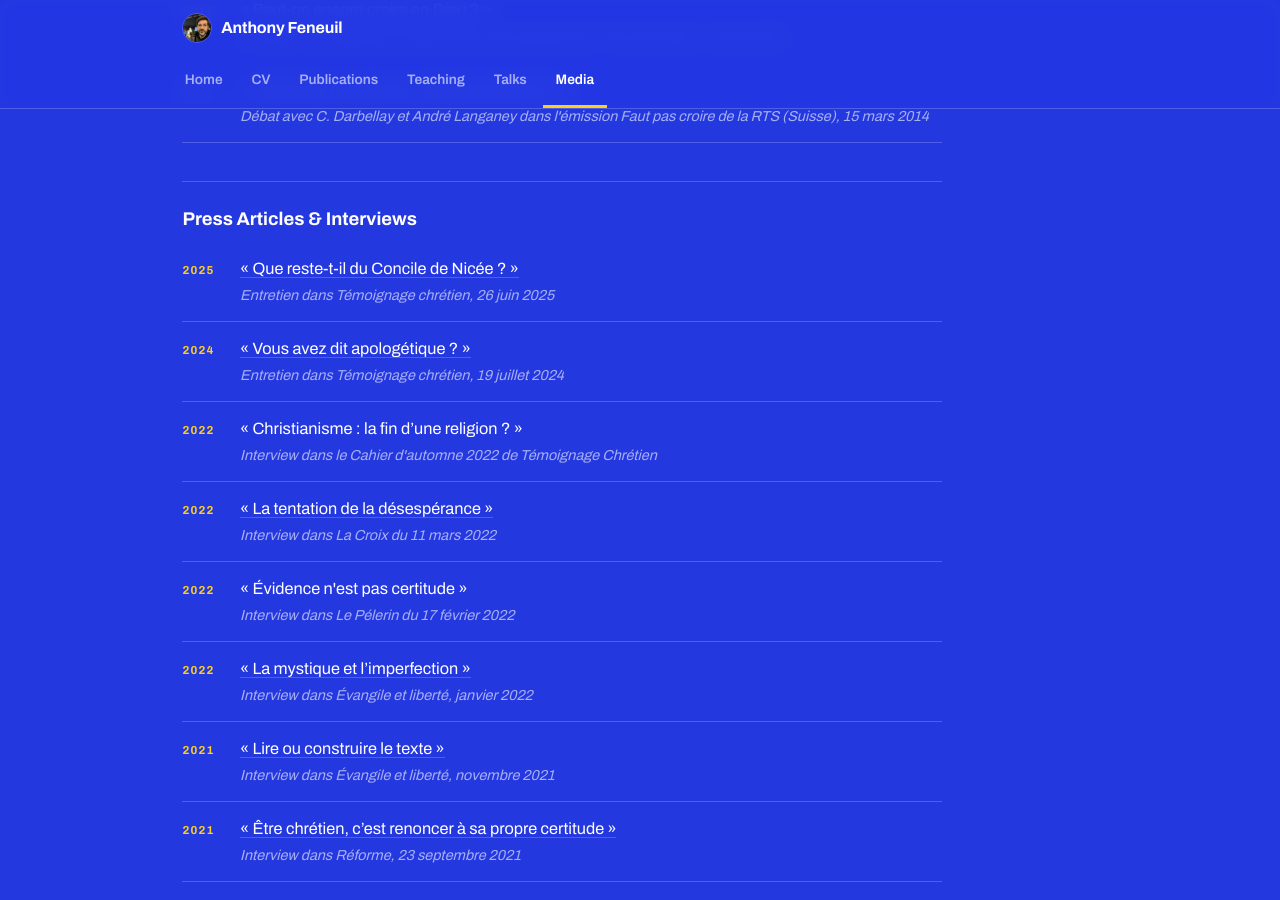
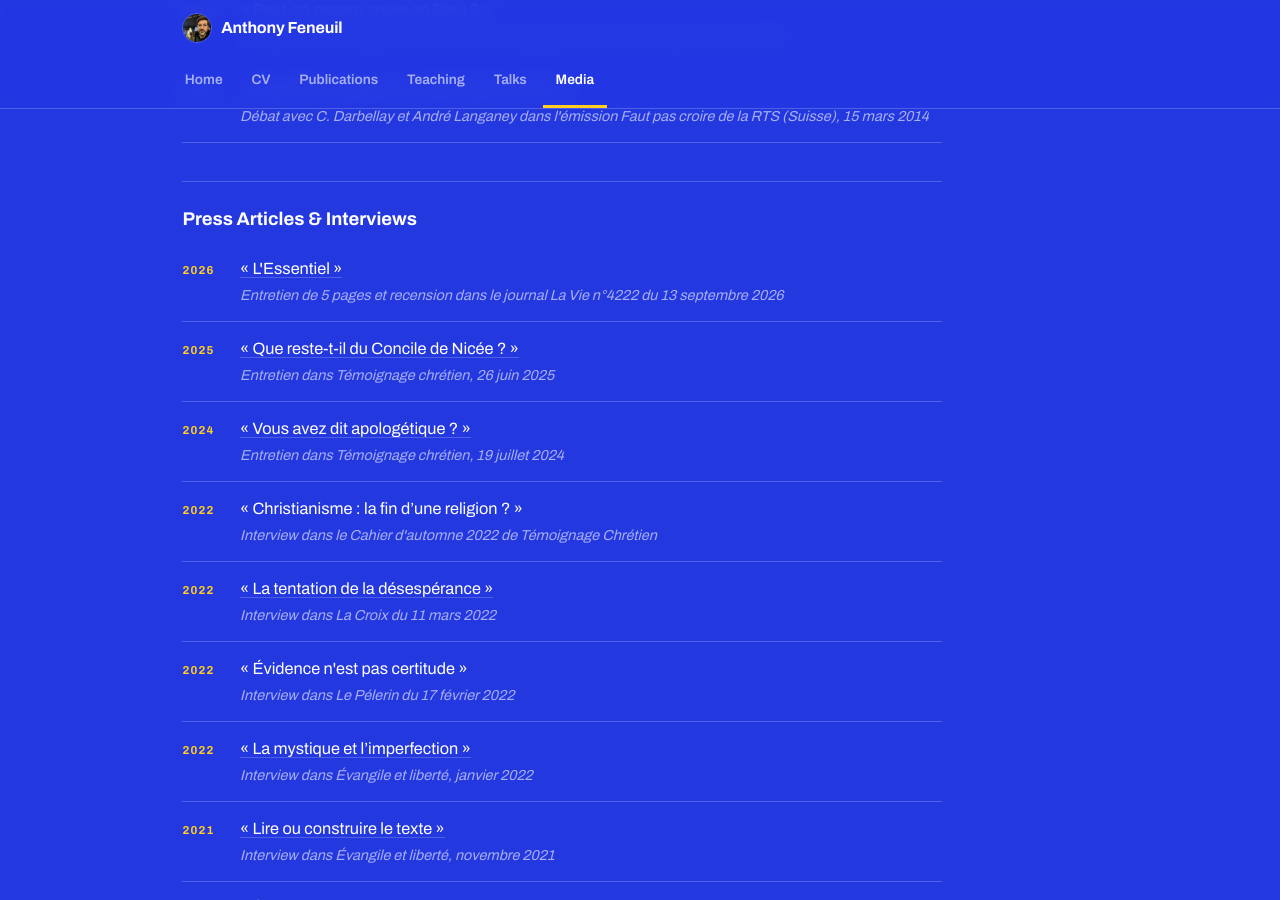
Before and after one commit to anfnl/anfnl.github.io, a Jekyll site: the page built from _pages/media.md, in a window 1280 px wide and 900 px high, scrolled down 1246 px. Built offline with Jekyll 4.4.1, drawn with Linux system fonts in a browser that asks for light colours; some web fonts are replaced.

Commit message:
Régénération auto des pages publications/talks/media depuis own-bib.bib

```diff
--- a/_pages/media.md
+++ b/_pages/media.md
@@ -55,6 +55,8 @@ lang: en
 
 <p class="med-section-title">Press Articles &amp; Interviews</p>
 
+<div class="med-entry"><div class="med-year">2026</div><div class="med-body"><a href="https://kiosque.lavie.fr/">« L'Essentiel »</a><span class="med-note">Entretien de 5 pages et recension dans le journal <em>La Vie</em> n°4222 du 13 septembre 2026</span></div></div>
+
 <div class="med-entry"><div class="med-year">2025</div><div class="med-body"><a href="https://www.temoignagechretien.fr/que-reste-t-il-du-concile-de-nicee/">« Que reste-t-il du Concile de Nicée ? »</a><span class="med-note">Entretien dans <em>Témoignage chrétien</em>, 26 juin 2025</span></div></div>
 
 <div class="med-entry"><div class="med-year">2024</div><div class="med-body"><a href="https://www.temoignagechretien.fr/vous-avez-dit-apologetique/">« Vous avez dit apologétique ? »</a><span class="med-note">Entretien dans <em>Témoignage chrétien</em>, 19 juillet 2024</span></div></div>
```
